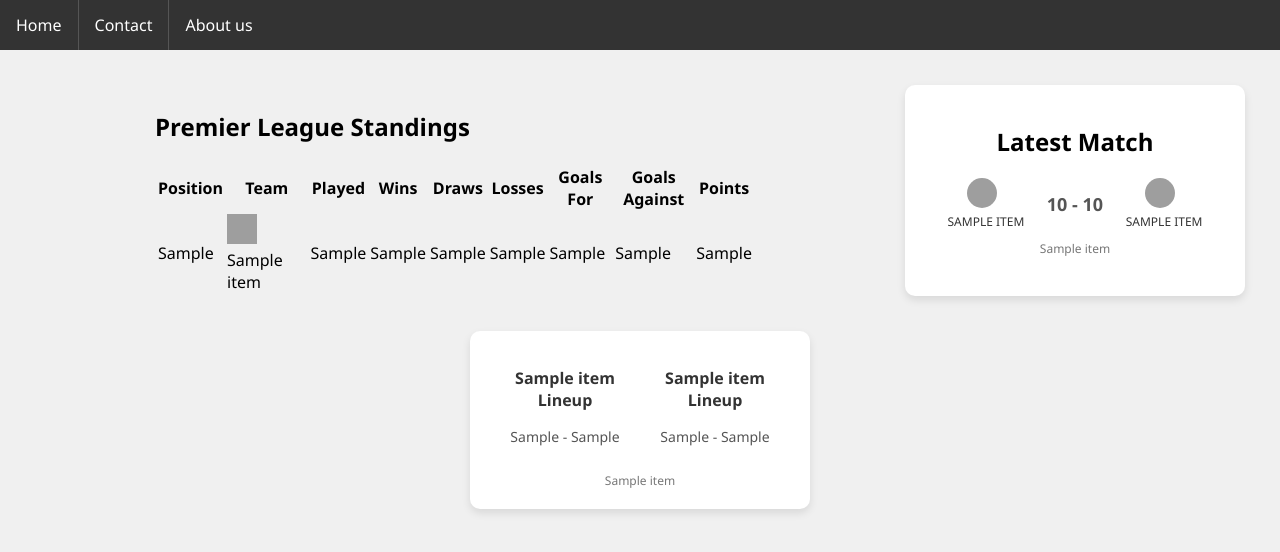
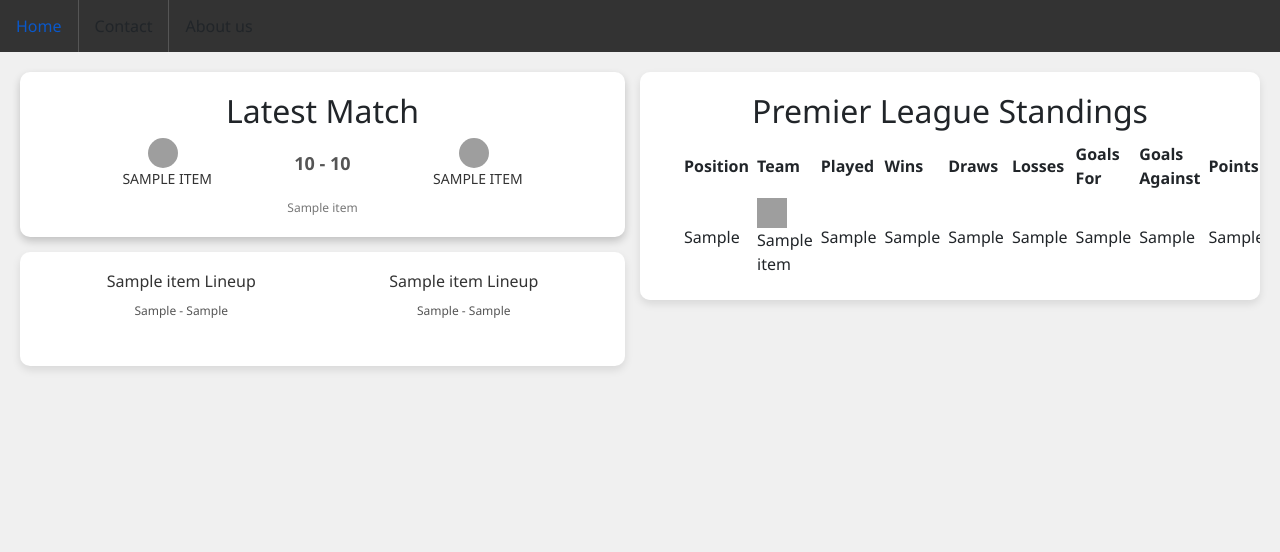
Before and after one commit to RajatMaindoliya/Football-Dashboard, a Django app: page / in a window 1280 px wide. Shown: the top 552 px of the page. Run offline with Django 5.2, Linux system fonts and the light colour scheme; tables that the repository leaves empty hold one stand-in row (values such as "Sample post"); a database or web service that is not in the repository returns one stand-in record (values such as "Sample title"); data that the repository does not hold is empty; grey boxes are pictures that could not be loaded.

Commit message:
formatted the page

```diff
--- a/MainProject/Dashboard/static/Dashboard/style.css
+++ b/MainProject/Dashboard/static/Dashboard/style.css
@@ -1,9 +1,11 @@
 /* Reset and General Styling */
 body {
   font-family: 'Segoe UI', Tahoma, Geneva, Verdana, sans-serif;
-  margin: 0;
-  padding: 0;
   background-color: #f0f0f0;
+}
+
+h2 {
+  text-align: center;
 }
 
 /* Header Styling */
@@ -38,21 +40,18 @@ nav a {
 /* Main Section Styling */
 main {
   display: flex;
-  flex-wrap: wrap;
-  justify-content: space-around;
   padding: 20px;
 }
 
 /* Match Container Styling */
 .match-container {
-  width: calc(33.33% - 30px);
-  max-width: 300px;
-  margin: 15px;
   background-color: #fff;
   border-radius: 10px;
-  box-shadow: 0 4px 8px rgba(0, 0, 0, 0.1);
+  box-shadow: 0 4px 8px rgba(0, 0, 0, 0.2);
   padding: 20px;
   text-align: center;
+  margin-bottom: 15px;
+  margin-right: 15px;
 }
 
 /* Team Styling */
@@ -114,29 +113,52 @@ main {
 }
 
 .team li {
-  margin-bottom: 8px;
-  font-size: 14px;
+  margin-bottom: 3px;
+  font-size: 12px;
   color: #555;
 }
 
 .team span.name {
-  font-size: 12px;
+  font-size: 14px;
   margin-top: 0;
 }
 
-/* Optional Styling */
-.match-container {
-  margin-bottom: 20px;
-}
-
 .league-table {
-  width: 100%;
-  max-width: 600px;
-  margin: 0 auto;
+  max-width: 400px;
   padding: 20px;
+  border-collapse: collapse;
 }
 
 .table_badge {
   width: 30px;
   height: 30px;
 }
+
+.table_title {
+  padding-right: 20px;
+}
+
+.league-table-container {
+  max-height: 500px;
+  overflow-y: auto;
+  background-color: #fff;
+  box-shadow: 0 4px 8px rgba(0, 0, 0, 0.1);
+  border-radius: 10px;
+  max-width: fit-content;
+  padding: 20px;
+}
+
+.league-table th,
+.league-table td {
+    padding: 4px;
+}
+
+.lineup-container {
+  background-color: #fff;
+  border-radius: 10px;
+  box-shadow: 0 4px 8px rgba(0, 0, 0, 0.1);
+  padding: 20px;
+  text-align: center;
+  margin-bottom: 15px;
+  margin-right: 15px;
+}
--- a/MainProject/Dashboard/templates/Dashboard/index.html
+++ b/MainProject/Dashboard/templates/Dashboard/index.html
@@ -7,10 +7,12 @@
     <meta name="viewport" content="width=device-width, initial-scale=1.0">
     <title>Football Dashboard</title>
     {% load static %}
+    <link href="https://cdn.jsdelivr.net/npm/bootstrap@5.2.3/dist/css/bootstrap.min.css" rel="stylesheet">
     <link rel="stylesheet" type="text/css" href="{% static 'Dashboard/style.css' %}" />
 </head>
 
 <body>
+
     <header>
         <nav>
             <ul>
@@ -22,43 +24,14 @@
     </header>
 
     <main>
-        <div class="league-table">
-            <h2>Premier League Standings</h2>
-            <table>
-                <thead>
-                    <tr>
-                        <th>Position</th>
-                        <th>Team</th>
-                        <th>Played</th>
-                        <th>Wins</th>
-                        <th>Draws</th>
-                        <th>Losses</th>
-                        <th>Goals For</th>
-                        <th>Goals Against</th>
-                        <th>Points</th>
-                    </tr>
-                </thead>
-                <tbody>
-                    {% for team in standings_data %}
-                    <tr>
-                        <td>{{ team.overall_league_position }}</td>
-                        <td><img class="table_badge" src="{{ team.team_badge }}" alt="{{ team.team_name }} Badge"> {{ team.team_name }}</td>
-                        <td>{{ team.overall_league_payed }}</td>
-                        <td>{{ team.overall_league_W }}</td>
-                        <td>{{ team.overall_league_D }}</td>
-                        <td>{{ team.overall_league_L }}</td>
-                        <td>{{ team.overall_league_GF }}</td>
-                        <td>{{ team.overall_league_GA }}</td>
-                        <td>{{ team.overall_league_PTS }}</td>
-                    </tr>
-                    {% endfor %}
-                </tbody>
-            </table>
-        </div>
+
+        <div class="col-6">
+
             {% for result in events_data %}
             <div class="match-container">
-            <h2 style="text-align:center">Latest Match</h2>
+                <h2>Latest Match</h2>
                 <div class="match">
+
                     <div class="teams">
                         <div class="team team-left">
                             <img src="{{ result.team_home_badge }}" alt="{{ result.match_hometeam_name }} Badge">
@@ -74,11 +47,13 @@
                     </div>
 
                     <div class="league-name">{{ result.league_name }}</div>
+
                 </div>
             </div>
 
             {% for result in events_data %}
-        <div class="match-container">
+
+            <div class="lineup-container">
                 <div class="match">
                     <div class="teams">
                         <!-- Display home team lineup -->
@@ -101,13 +76,52 @@
                             </ul>
                         </div>
                     </div>
-
-                <div class="league-name">{{ result.league_name }}</div>
                 </div>
             </div>
            {% endfor %}
             {% endfor %}
-            <!-- League Table -->
+
+        </div>
+
+
+       <div class="col-6">
+            <div class="league-table-container">
+                <div style="margin-left: 20px; margin-right: 20px">
+                <h2>Premier League Standings</h2>
+                <table class="league-table">
+                    <thead>
+                        <tr>
+                            <th>Position</th>
+                            <th>Team</th>
+                            <th>Played</th>
+                            <th>Wins</th>
+                            <th>Draws</th>
+                            <th>Losses</th>
+                            <th>Goals For</th>
+                            <th>Goals Against</th>
+                            <th>Points</th>
+                        </tr>
+                    </thead>
+                    <tbody>
+                        {% for team in standings_data %}
+                        <tr>
+                            <td>{{ team.overall_league_position }}</td>
+                            <td class="table_title"><img class="table_badge" src="{{ team.team_badge }}" alt="{{ team.team_name }} Badge"> {{ team.team_name }}</td>
+                            <td>{{ team.overall_league_payed }}</td>
+                            <td>{{ team.overall_league_W }}</td>
+                            <td>{{ team.overall_league_D }}</td>
+                            <td>{{ team.overall_league_L }}</td>
+                            <td>{{ team.overall_league_GF }}</td>
+                            <td>{{ team.overall_league_GA }}</td>
+                            <td>{{ team.overall_league_PTS }}</td>
+                        </tr>
+                        {% endfor %}
+                    </tbody>
+                </table>
+                </div>
+            </div>
+       </div>
+
     </main>
 </body>
 
--- a/MainProject/Dashboard/views.py
+++ b/MainProject/Dashboard/views.py
@@ -1,7 +1,6 @@
 from django.shortcuts import render
 from django.http import HttpResponse
 from datetime import datetime
-
 import requests
 
 def index(request):
@@ -13,8 +12,15 @@ def index(request):
     team_id = 102
     today = datetime.today().strftime('%y-%m-%d')
 
+    # make API call to get events data
     events_url = "https://apiv3.apifootball.com/?action=get_events&from=2024-01-22&to=2024-01-22&league_id=152&APIkey=9c9749f2a2029cae173b134f0587a2761af39a48300c0627414b0181e7a32251"
     events_response = requests.get(events_url)
     events_data = events_response.json() #turning the text result into json (array)
 
-    return render(request, 'Dashboard/index.html', {'standings_data': standings_data, 'events_data': events_data})
+    # Make API call to get top scorer data
+    topScorer_url = "https://apiv3.apifootball.com/?action=get_topscorers&league_id=152&APIkey=9c9749f2a2029cae173b134f0587a2761af39a48300c0627414b0181e7a32251"
+    topScorer_response = requests.get(topScorer_url)
+    topScorer_data = topScorer_response.json()
+
+
+    return render(request, 'Dashboard/index.html', {'standings_data': standings_data, 'events_data': events_data, 'topScorer_data': topScorer_data})
```
Lines whose indentation alone changed are shown as unchanged.
